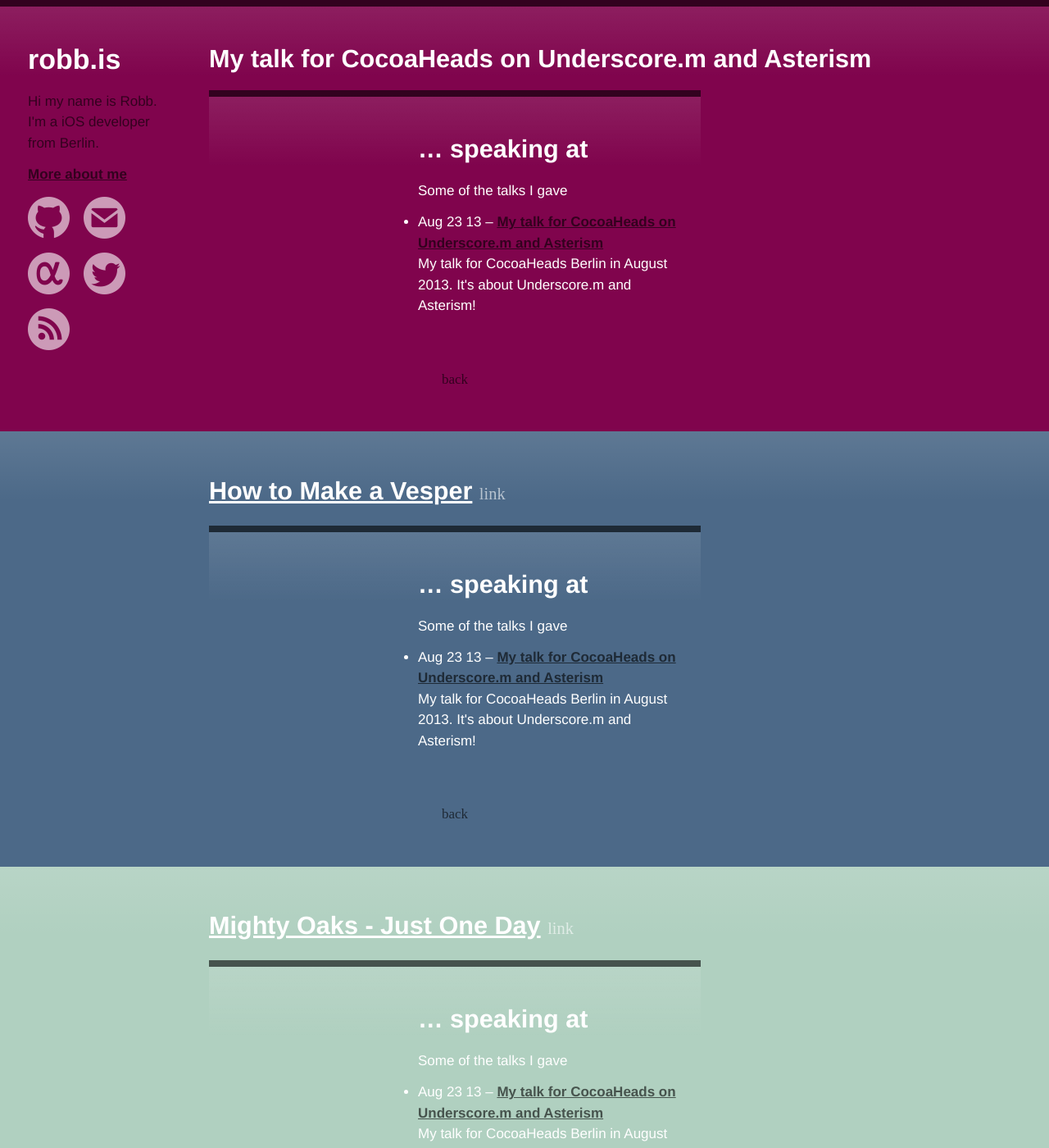
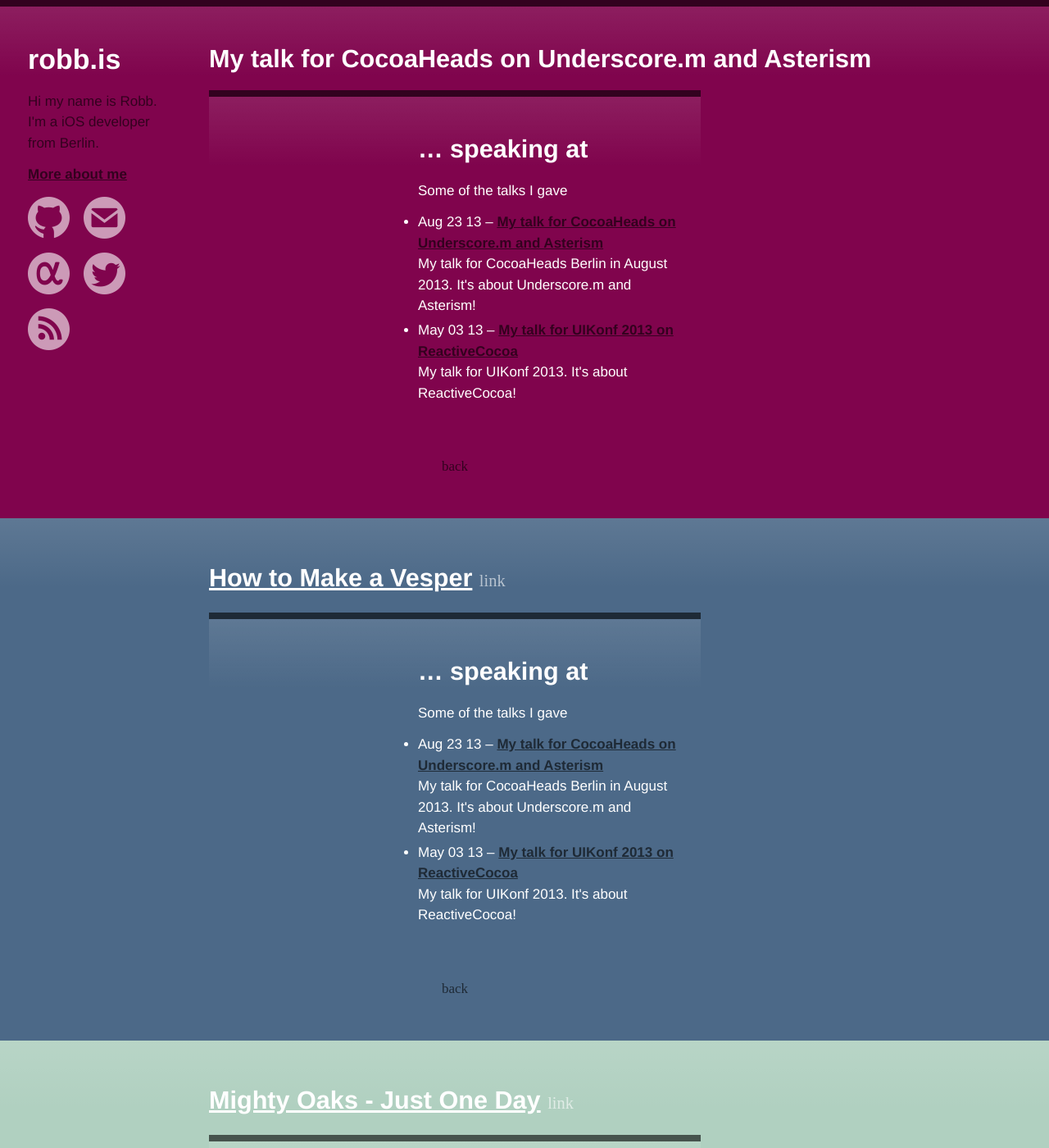
Before and after one commit to orta/robb.is, a Jekyll site: the page built from index.html, in a window 1280 px wide and 1400 px high. Shown: the whole window at 82% size. Built offline with Jekyll 4.4.1, drawn with Linux system fonts in a browser that asks for light colours; some web fonts are replaced; the list of posts is cut into pages by our own code; some of the changed text lies outside the part shown.

Commit message:
Moving UIKonf 2013 talk to /speaking-at

```diff
--- a/_posts/2013-05-03-my-talk-for-uikonf-2013.md
+++ b/_posts/2013-05-03-my-talk-for-uikonf-2013.md
@@ -1,9 +1,10 @@
 ---
 layout: post
 title: My talk for UIKonf 2013 on ReactiveCocoa
-category: working-on
+category: speaking-at
 project: true
 description: My talk for UIKonf 2013. It's about ReactiveCocoa!
+permalink: speaking-at/uikonf-2013
 
 color: 7BC3F9
 ---
```
Also changed, not shown: 1 other file.
